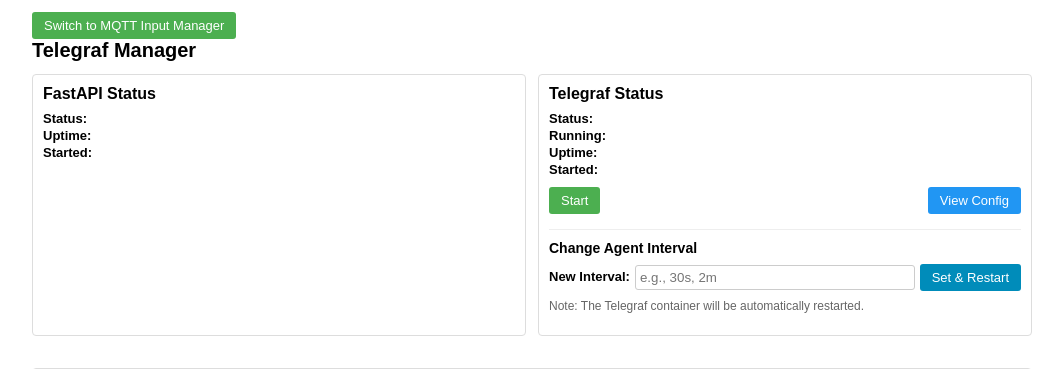
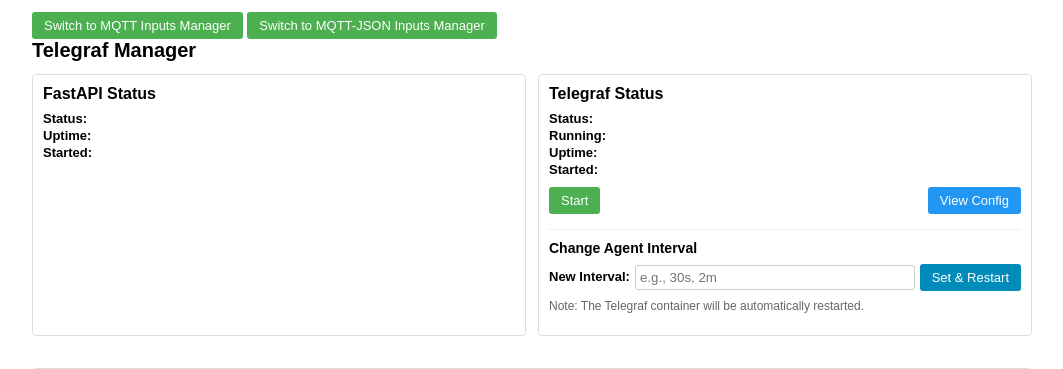
Before and after one commit to TailGuy/DF-docker, a FastAPI app: template telegraf/telegraf-app/app/templates/index.html in a window 1280 px wide. Shown: the top 369 px of the page, without its empty margins (108-1171 px from the left). Run offline with FastAPI, Linux system fonts and the light colour scheme; the template is opened without the code that fills it, so the values that code supplies are empty.

Commit message:
asdasdads

```diff
--- a/telegraf/telegraf-app/app/templates/index-mqtt-json.html
+++ b/telegraf/telegraf-app/app/templates/index-mqtt-json.html
@@ -3,7 +3,7 @@
 <head>
     <title>Telegraf MQTT-JSON Manager</title>
     <a href="/"><button>Switch to Main Telegraf Manager</button></a>
-    <a href="/telegraf-test"><button>Switch to MQTT Input Manager</button></a>
+    <a href="/telegraf-test"><button>Switch to MQTT Inputs Manager</button></a>
     <!-- <meta http-equiv="refresh" content="5"> -->
     <style>
         body {
--- a/telegraf/telegraf-app/app/templates/index.html
+++ b/telegraf/telegraf-app/app/templates/index.html
@@ -2,7 +2,8 @@
 <html>
 <head>
     <title>Telegraf Manager</title>
-    <a href="/telegraf-test"><button>Switch to MQTT Input Manager</button></a>
+    <a href="/telegraf-test"><button>Switch to MQTT Inputs Manager</button></a>
+    <a href="/telegraf-mqtt-json"><button>Switch to MQTT-JSON Inputs Manager</button></a>
     <!-- <meta http-equiv="refresh" content="5"> -->
     <style>
         body {
--- a/telegraf/telegraf-app/app/templates/index_test.html
+++ b/telegraf/telegraf-app/app/templates/index_test.html
@@ -3,6 +3,7 @@
 <head>
     <title>Telegraf MQTT Inputs Manager</title>
     <a href="/"><button>Switch to Main Telegraf MQTT Inputs Manager</button></a>
+    <a href="/telegraf-mqtt-json"><button>Switch to MQTT-JSON Inputs Manager</button></a>
     <!-- <meta http-equiv="refresh" content="5"> -->
     <style>
         body {
```
